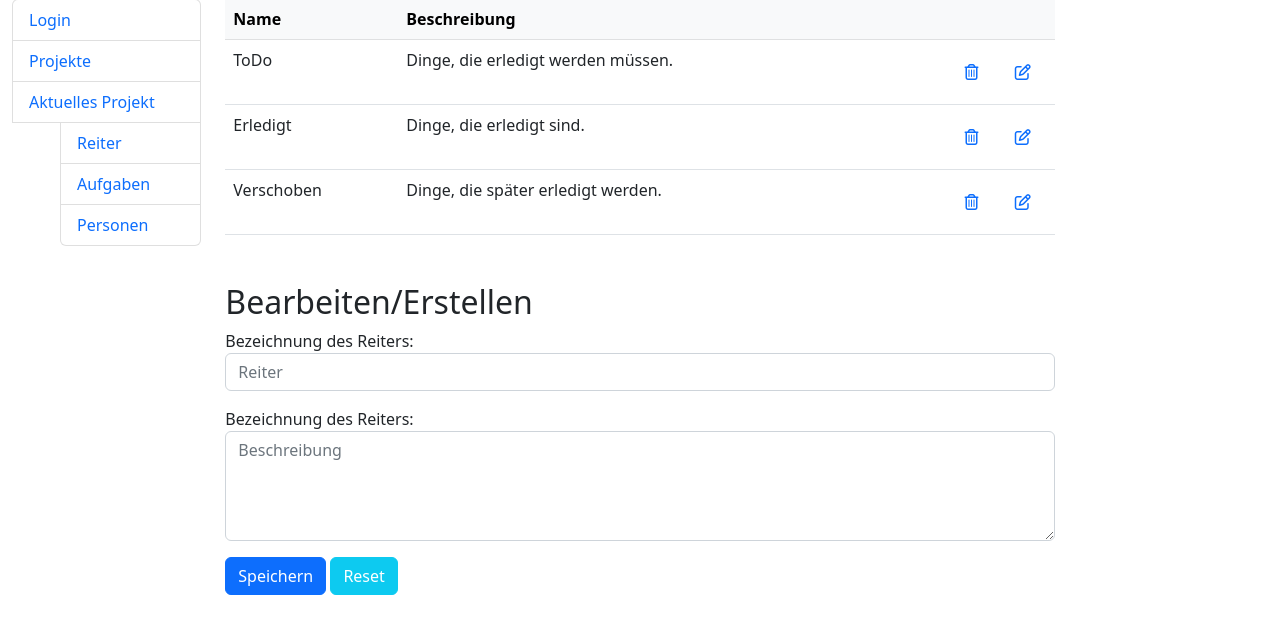
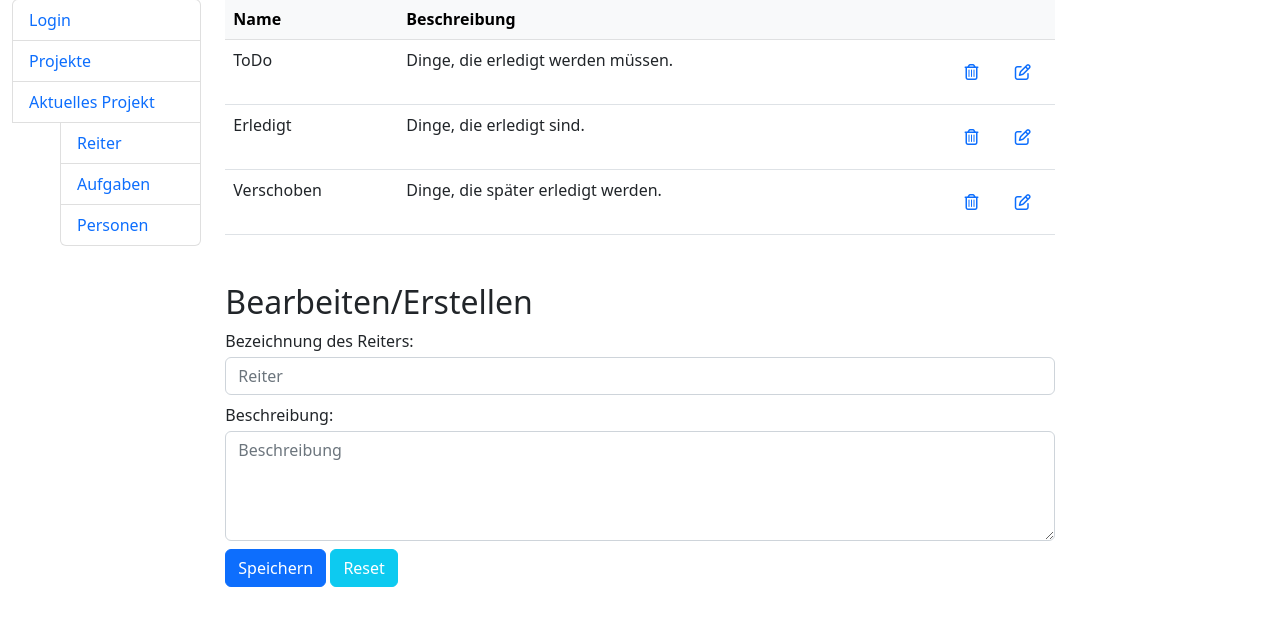
Before and after one commit to K3BAP/webentwicklung, a PHP site: page /tabs.php in a window 1280 px wide. Shown: the part 185-828 px from the top of the page. After the commit the page ends 772 px from the top, so only its background shows below. Run offline with PHP 8.4, Linux system fonts and the light colour scheme; some libraries are stand-ins or nearby versions.

Commit message:
typo again

```diff
--- a/tabs.php
+++ b/tabs.php
@@ -53,12 +53,12 @@
             </table>
             <form>
                 <h2>Bearbeiten/Erstellen</h2>
-                <div class="form-group mb-3">
-                    <label for="reiterBezeichnungInput">Bezeichnung des Reiters:</label>
+                <div class="form-group mb-2">
+                    <label for="reiterBezeichnungInput" class="mb-1">Bezeichnung des Reiters:</label>
                     <input type="text" class="form-control" id="reiterBezeichnungInput" placeholder="Reiter">
                 </div>
-                <div class="form-group mb-3">
-                    <label for="reiterBeschreibungText">Bezeichnung des Reiters:</label>
+                <div class="form-group mb-2">
+                    <label for="reiterBeschreibungText" class="mb-1">Beschreibung:</label>
                     <textarea id="reiterBeschreibungText" rows="4" class="form-control" placeholder="Beschreibung"></textarea>
                 </div>
                 <button class="btn btn-primary">Speichern</button>
```
